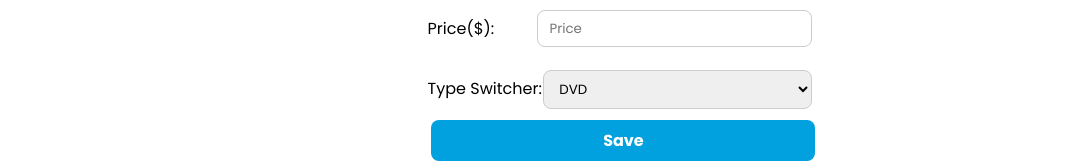
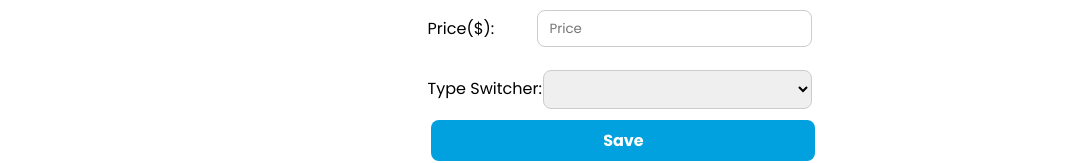
Before and after one commit to N-Pacis/scandiweb-php-rest-frontend, a React (Vite) app: page /add-product in a window 1280 px wide. Shown: the part 235-398 px from the top of the page, without its empty margins (46-1111 px from the left). Built offline with nearby package versions, Linux system fonts and the light colour scheme.

Commit message:
changed .env

```diff
--- a/src/views/AddProduct.jsx
+++ b/src/views/AddProduct.jsx
@@ -44,6 +44,10 @@ const AddProduct = ({
     };
 
     const productTypes = [
+        {
+            value: "",
+            label:""
+        },
         {
             value: "DVD",
             label: "DVD"
```
